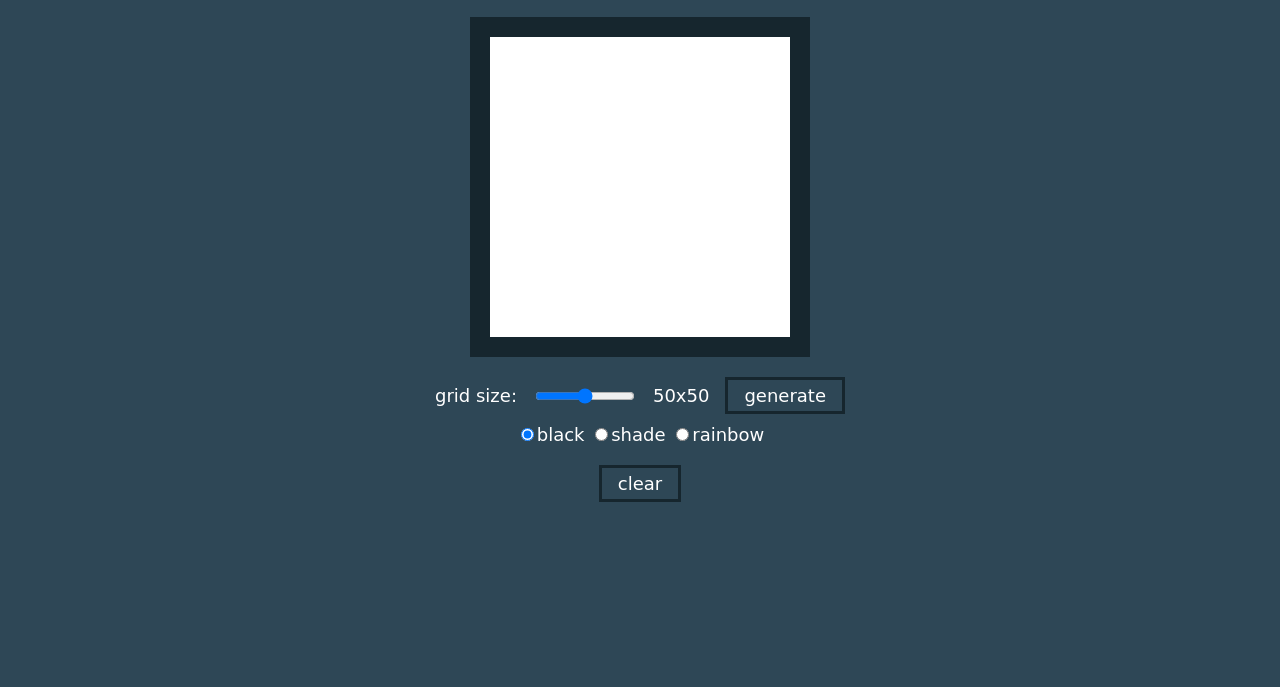
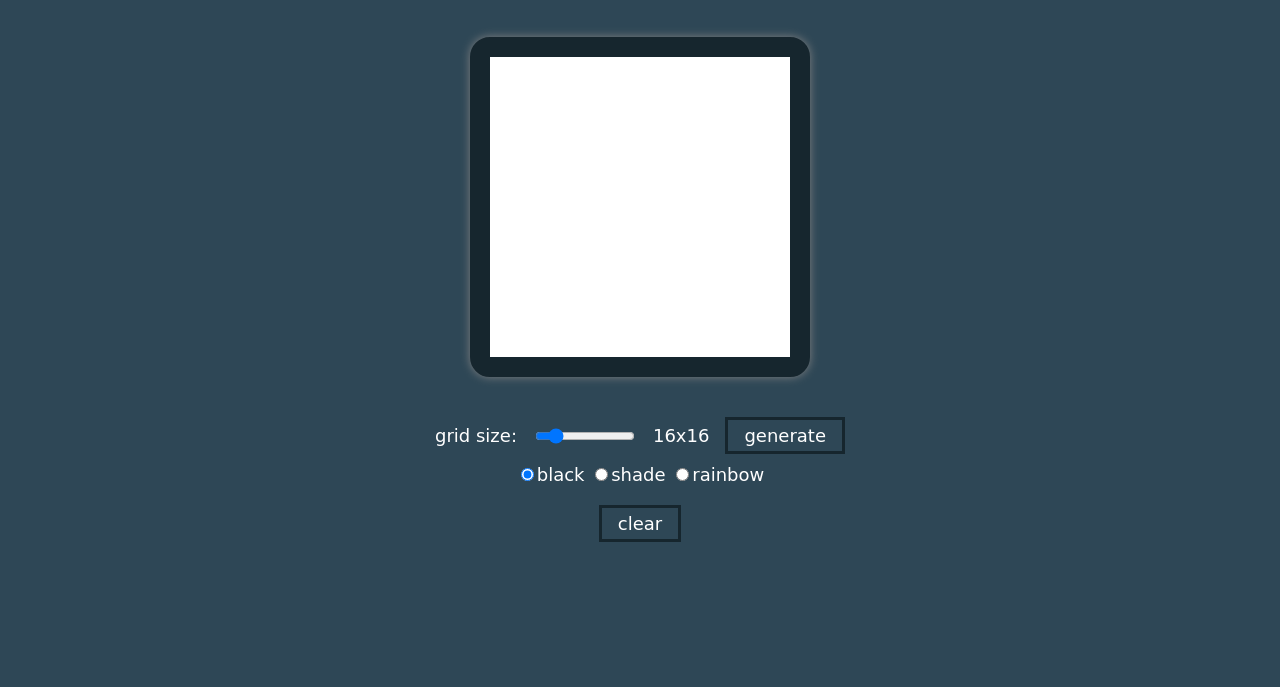
Before and after one commit to dintyo/etch, a plain HTML site: page index.html in a window 1280 px wide. Shown: the part 89-776 px from the top of the page. Drawn offline with Linux system fonts and the light colour scheme; a web font is replaced by a local one.

Commit message:
made things prettier, updated readme

```diff
--- a/index.html
+++ b/index.html
@@ -18,8 +18,8 @@
     <h1>ETCH-A-SKETCH</h1>
     <div class="sketch-container"></div>
     <div class="gridsettings-container">
-        <label>grid size: </label><input type="range" class="input-gridsize"></input>
-        <span class="span-gridsize">50x50</span>
+        <label>grid size: </label><input type="range" class="input-gridsize" value="16"></input>
+        <span class="span-gridsize">16x16</span>
         <button class="btn-generate">generate</button>
     </div>
     <div class="radio-container">
--- a/styles.css
+++ b/styles.css
@@ -60,9 +60,10 @@ button:active {
   justify-items: center;
   margin-bottom: 40px;
   margin-top: 20px;
-  box-sizing: border-box;
-  outline: 20px solid var(--color1);
+  border: 20px solid var(--color1);
   background-color: white;
+  border-radius: 20px;
+  box-shadow: 0 0 10px grey;
 }
 
 .btn-clear {
@@ -102,18 +103,7 @@ button:active {
 .footer {
   background-color: var(--color1);
   width: 100%;
-  /* margin-top: auto; */
   position: fixed;
   bottom: 0px;
   text-align: center;
-  /* display: flex; */
-  /* justify-content: center; */
-  /* align-items: center; */
-  /* height: 30px; */
 }
-
-/* input[type="range"] {
-  height: 32px;
-  margin: 10px 0;
-  width: 100%;
-} */
```
Also changed, not shown: 1 other file.
